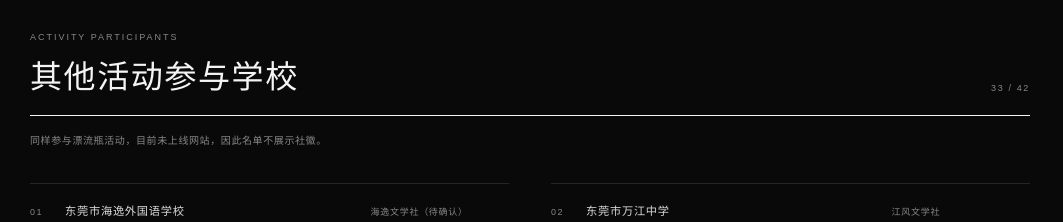
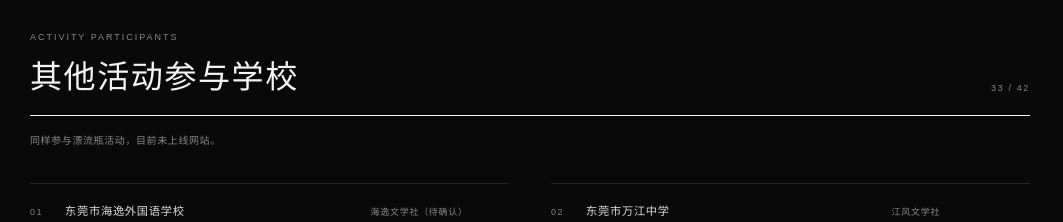
Before and after one commit to Gibson-HJQ/plp, a Next.js app: page / in a window 1280 px wide. Shown: the part 2500-2722 px from the top of the page, without its empty margins (0-1063 px from the left). Built offline with nearby package versions, Linux system fonts and the light colour scheme.

Commit message:
Refine activity participant copy

```diff
--- a/app/page.tsx
+++ b/app/page.tsx
@@ -614,7 +614,7 @@ export default function Home() {
           </section>
           <section className="club-group club-group-community focus-reveal-item" aria-labelledby="activity-clubs-title">
             <div className="club-group-heading"><div><small>ACTIVITY PARTICIPANTS</small><h3 id="activity-clubs-title">其他活动参与学校</h3></div><span>{String(activityOnlyClubs.length).padStart(2, '0')} / {String(clubs.length).padStart(2, '0')}</span></div>
-            <p className="club-group-note">同样参与漂流瓶活动，目前未上线网站，因此名单不展示社徽。</p>
+            <p className="club-group-note">同样参与漂流瓶活动，目前未上线网站。</p>
             <ul className="club-list club-list-community">
               {activityOnlyClubs.map((club, index) => <li className="club-item club-item-plain" key={club.school}>
                 <span className="club-number">{String(index + 1).padStart(2, '0')}</span>
```
